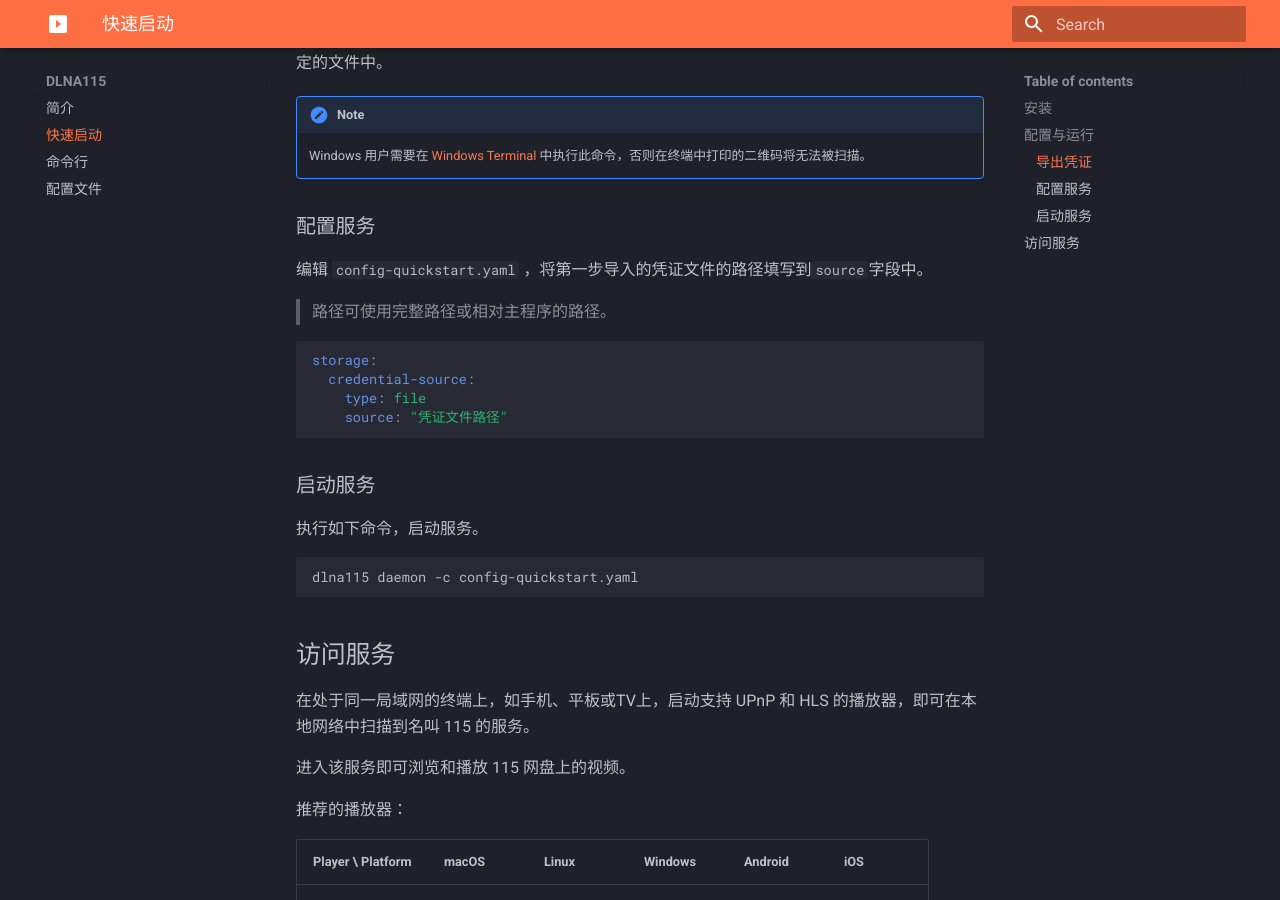
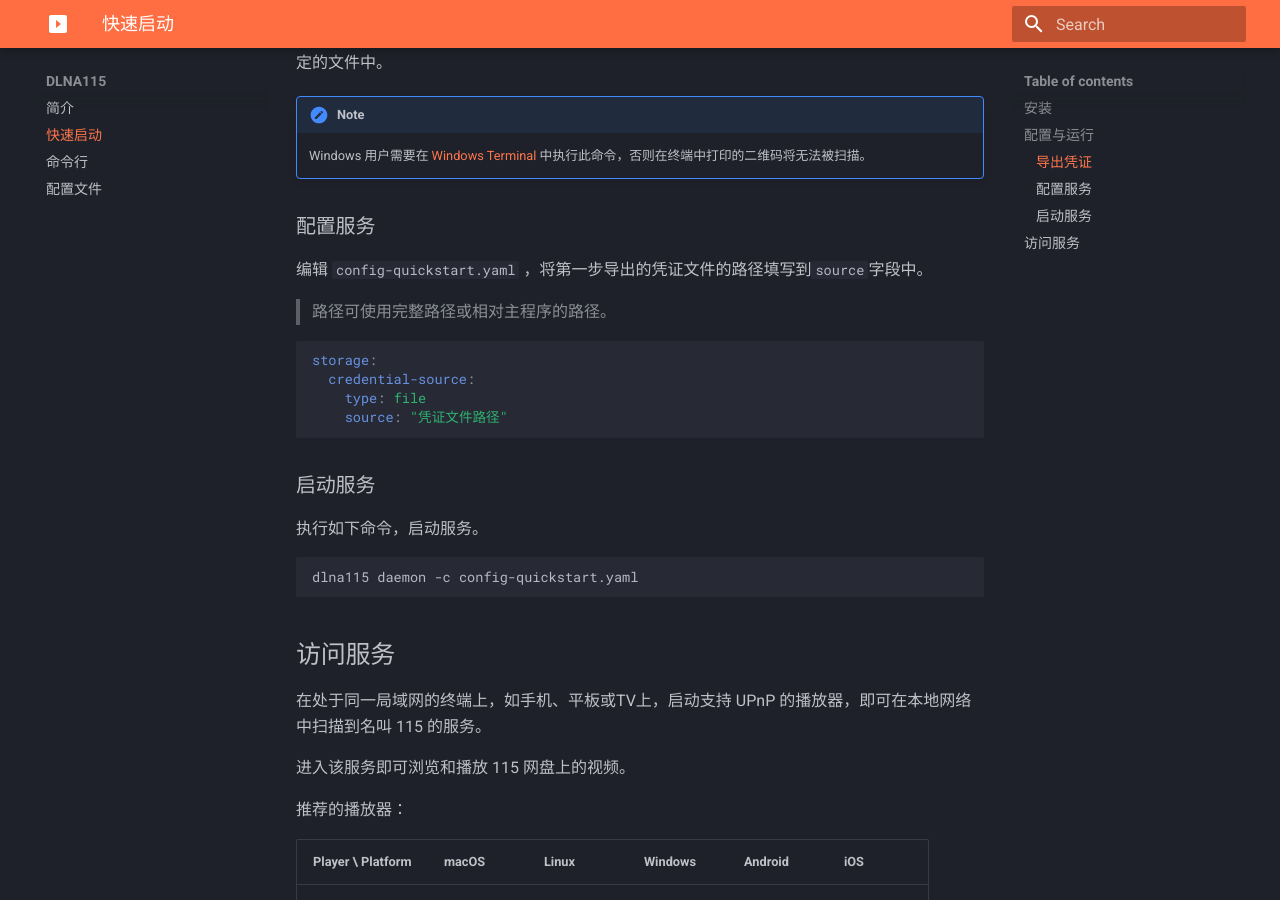
Before and after one commit to deadblue/dlna115, an MkDocs documentation site: the page built from docs/1-quick-start.md, in a window 1280 px wide and 900 px high, scrolled down 508 px. Built offline with MkDocs 1.6.1 and Material for MkDocs 9.7.7, drawn with Linux system fonts in a browser that asks for light colours.

Commit message:
Update quickstart.

```diff
--- a/docs/1-quick-start.md
+++ b/docs/1-quick-start.md
@@ -25,7 +25,7 @@ dlna115 login <credential.txt>
 
 ### 配置服务
 
-编辑 `config-quickstart.yaml` ，将第一步导入的凭证文件的路径填写到`source`字段中。
+编辑 `config-quickstart.yaml` ，将第一步导出的凭证文件的路径填写到`source`字段中。
 
 > 路径可使用完整路径或相对主程序的路径。
 
@@ -46,7 +46,7 @@ dlna115 daemon -c config-quickstart.yaml
 
 ## 访问服务
 
-在处于同一局域网的终端上，如手机、平板或TV上，启动支持 UPnP 和 HLS 的播放器，即可在本地网络中扫描到名叫 115 的服务。
+在处于同一局域网的终端上，如手机、平板或TV上，启动支持 UPnP 的播放器，即可在本地网络中扫描到名叫 115 的服务。
 
 进入该服务即可浏览和播放 115 网盘上的视频。
 
```
